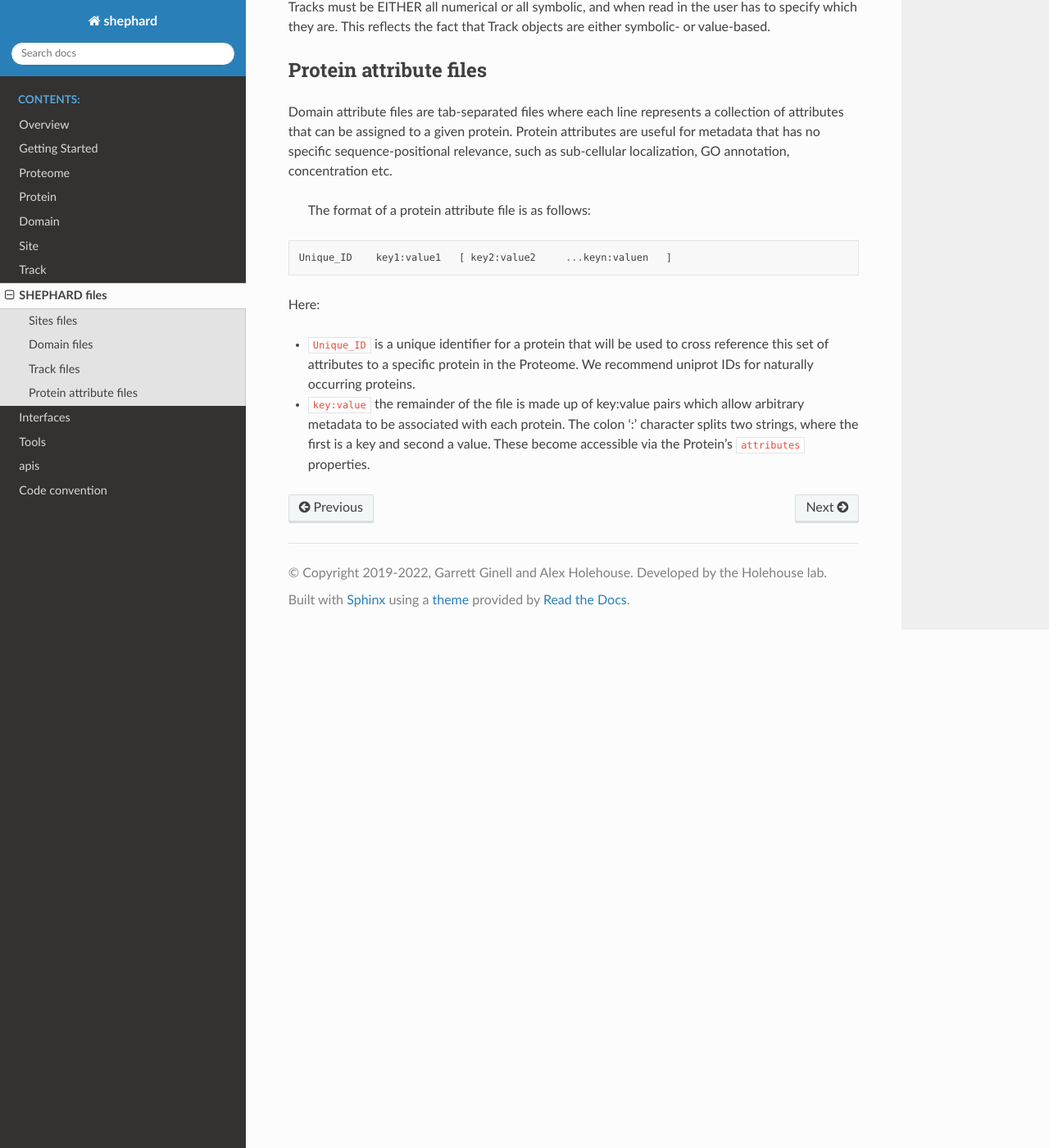
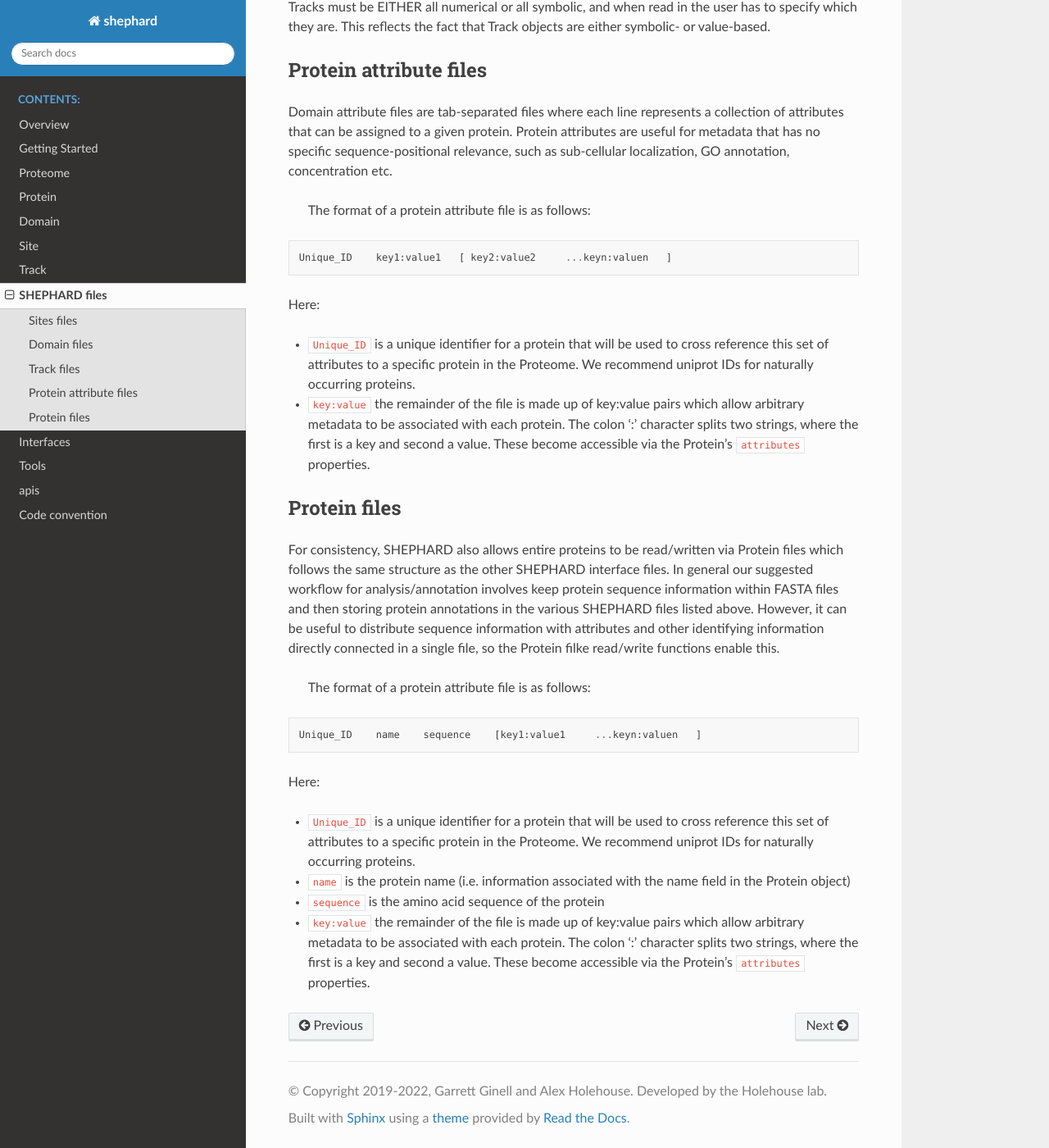
Before and after one commit to holehouse-lab/shephard, a Sphinx documentation site: the page built from docs/shephard_file_types.rst, in a window 1280 px wide and 1400 px high, scrolled down 2492 px. Shown: the whole window at 82% size. Built offline with Sphinx 7.4.7 and the Read the Docs theme 2.0.0, drawn with Linux system fonts in a browser that asks for light colours; the version number could not be read and is left out.

```diff
--- a/docs/shephard_file_types.rst
+++ b/docs/shephard_file_types.rst
@@ -91,3 +91,23 @@
 
 * :code:`Unique_ID` is a unique identifier for a protein that will be used to cross reference this set of attributes to a specific protein in the Proteome. We recommend uniprot IDs for naturally occurring proteins.
 * :code:`key:value` the remainder of the file is made up of key:value pairs which allow arbitrary metadata to be associated with each protein. The colon ':' character splits two strings, where the first is a key and second a value. These become accessible via the Protein's :code:`attributes` properties.
+
+
+Protein files
+-------------------------
+
+For consistency, SHEPHARD also allows entire proteins to be read/written via Protein files which follows the same structure as the other SHEPHARD interface files. In general our suggested workflow for analysis/annotation involves keep protein sequence information within FASTA files and then storing protein annotations in the various SHEPHARD files listed above. However, it can be useful to distribute sequence information with attributes and other identifying information directly connected in a single file, so the Protein filke read/write functions enable this.
+
+
+ The format of a protein attribute file is as follows:
+
+.. code-block::
+
+   Unique_ID    name    sequence    [key1:value1     ...keyn:valuen   ]
+
+Here:
+
+* :code:`Unique_ID` is a unique identifier for a protein that will be used to cross reference this set of attributes to a specific protein in the Proteome. We recommend uniprot IDs for naturally occurring proteins.
+* :code:`name` is the protein name (i.e. information associated with the name field in the Protein object)
+* :code:`sequence` is the amino acid sequence of the protein
+* :code:`key:value` the remainder of the file is made up of key:value pairs which allow arbitrary metadata to be associated with each protein. The colon ':' character splits two strings, where the first is a key and second a value. These become accessible via the Protein's :code:`attributes` properties.
```
Also changed, not shown: README.md (+12 -8 lines).
